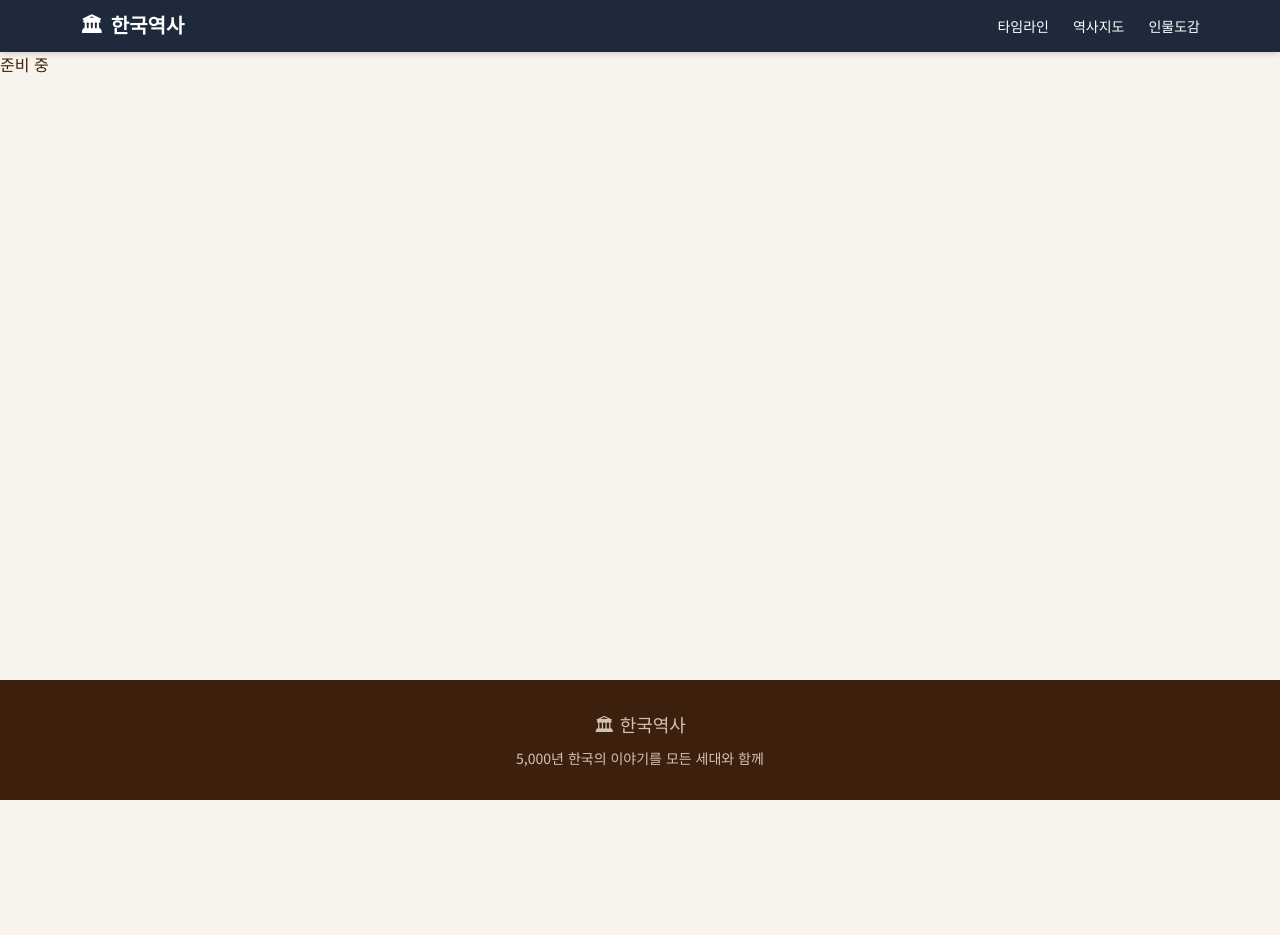
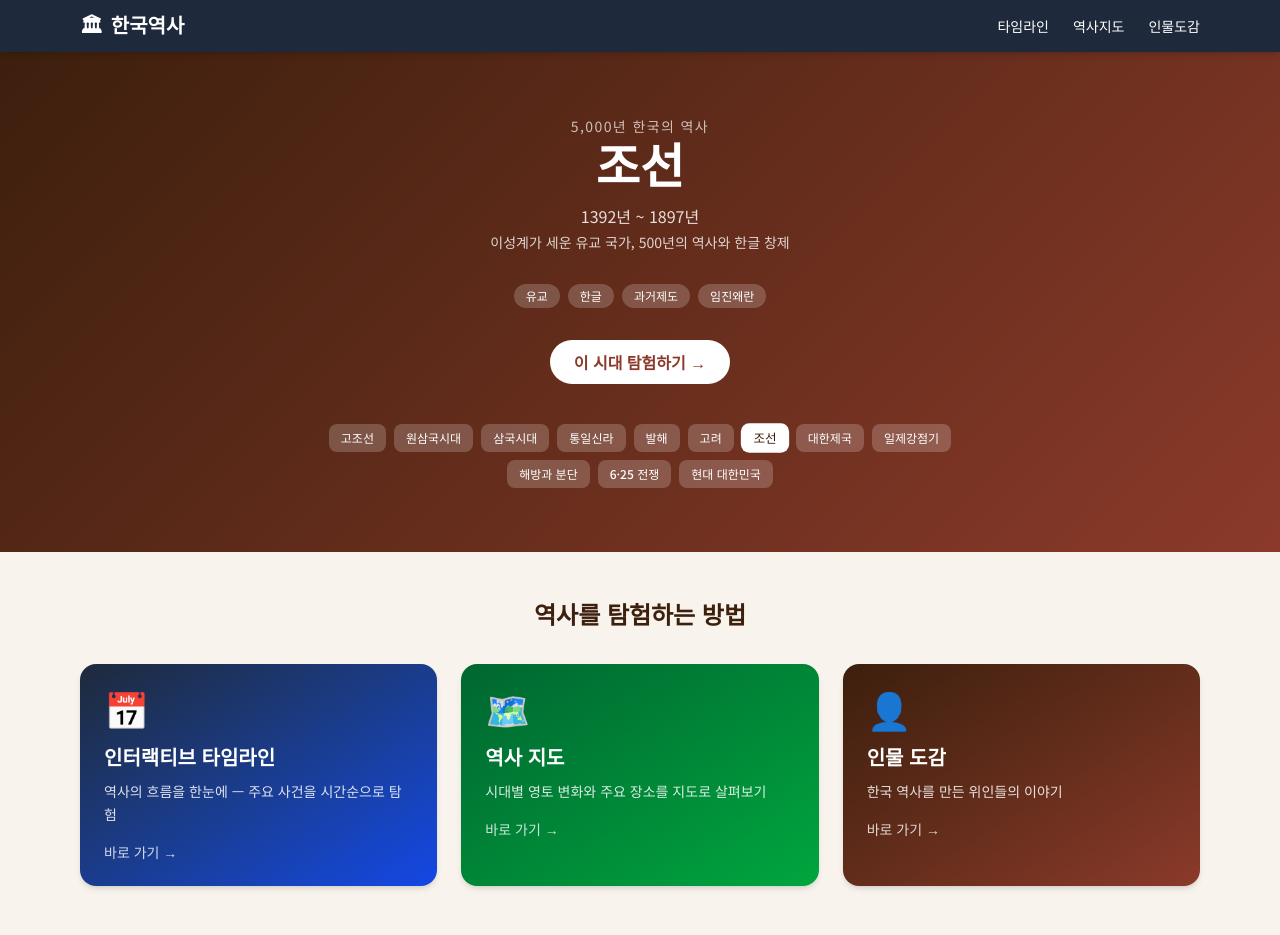
Before and after one commit to hellomrma/Korea-History, a Next.js app: page / in a window 1280 px wide. Shown: the top 935 px of the page. Before the commit the page ends 800 px from the top, so only its background shows below. Built offline with nearby package versions, Linux system fonts and the light colour scheme.

Commit message:
feat: 홈 페이지 — 타임라인 히어로 + 바로가기 카드 + 시대 그리드

```diff
--- a/app/page.tsx
+++ b/app/page.tsx
@@ -1,3 +1,25 @@
-export default function Home() {
-  return <div>준비 중</div>
+import { getAllEras } from '@/lib/eras'
+import EraHero from '@/components/home/EraHero'
+import QuickLinks from '@/components/home/QuickLinks'
+import EraCard from '@/components/ui/EraCard'
+
+export default function HomePage() {
+  const eras = getAllEras().sort((a, b) => a.order - b.order)
+
+  return (
+    <>
+      <EraHero eras={eras} />
+      <QuickLinks />
+      <section className="max-w-6xl mx-auto px-4 pb-16">
+        <h2 className="font-serif text-2xl font-bold text-traditional-dark text-center mb-8">
+          전체 시대 보기
+        </h2>
+        <div className="grid grid-cols-1 sm:grid-cols-2 lg:grid-cols-3 gap-5">
+          {eras.map((era) => (
+            <EraCard key={era.slug} era={era} />
+          ))}
+        </div>
+      </section>
+    </>
+  )
 }
--- /dev/null
+++ b/components/home/EraHero.tsx
@@ -0,0 +1,65 @@
+'use client'
+import { useState } from 'react'
+import Link from 'next/link'
+import type { Era } from '@/types'
+
+function displayYear(y: number): string {
+  return y < 0 ? `기원전 ${Math.abs(y)}년` : `${y}년`
+}
+
+export default function EraHero({ eras }: { eras: Era[] }) {
+  const sorted = [...eras].sort((a, b) => a.order - b.order)
+  const [currentIdx, setCurrentIdx] = useState(6) // default to 조선 (order 7, index 6)
+  const era = sorted[currentIdx]
+
+  return (
+    <section
+      className="relative min-h-[480px] flex flex-col items-center justify-center text-white text-center px-4 py-16 era-transition"
+      style={{ background: `linear-gradient(135deg, #3d1f0d, ${era.color})` }}
+      aria-label={`현재 선택된 시대: ${era.name}`}
+    >
+      <p className="text-sm uppercase tracking-widest opacity-70 mb-2">5,000년 한국의 역사</p>
+      <h1 className="font-serif text-4xl md:text-5xl font-bold mb-3">{era.name}</h1>
+      <p className="text-base opacity-85 mb-1">
+        {displayYear(era.period.start)} ~ {era.period.end ? displayYear(era.period.end) : '현재'}
+      </p>
+      <p className="max-w-md text-sm opacity-80 mb-8">{era.summary}</p>
+
+      <div className="flex flex-wrap gap-2 justify-center mb-8">
+        {era.tags.map((tag) => (
+          <span key={tag} className="bg-white/20 backdrop-blur-sm px-3 py-1 rounded-full text-xs">
+            {tag}
+          </span>
+        ))}
+      </div>
+
+      <Link
+        href={`/era/${era.slug}`}
+        className="bg-white text-traditional font-bold px-6 py-2.5 rounded-full hover:bg-traditional-bg transition-colors mb-10"
+      >
+        이 시대 탐험하기 →
+      </Link>
+
+      <nav aria-label="시대 선택">
+        <ul className="flex gap-2 flex-wrap justify-center max-w-2xl list-none p-0 m-0">
+          {sorted.map((e, idx) => (
+            <li key={e.slug}>
+              <button
+                type="button"
+                onClick={() => setCurrentIdx(idx)}
+                aria-current={idx === currentIdx ? 'true' : undefined}
+                className={`px-3 py-1.5 rounded-lg text-xs font-medium transition-all ${
+                  idx === currentIdx
+                    ? 'bg-white text-traditional-dark font-bold scale-105'
+                    : 'bg-white/20 hover:bg-white/30'
+                }`}
+              >
+                {e.name}
+              </button>
+            </li>
+          ))}
+        </ul>
+      </nav>
+    </section>
+  )
+}
--- /dev/null
+++ b/components/home/QuickLinks.tsx
@@ -0,0 +1,49 @@
+import Link from 'next/link'
+
+const links = [
+  {
+    href: '/timeline',
+    icon: '📅',
+    title: '인터랙티브 타임라인',
+    desc: '역사의 흐름을 한눈에 — 주요 사건을 시간순으로 탐험',
+    color: 'from-navy to-blue-700',
+  },
+  {
+    href: '/map',
+    icon: '🗺️',
+    title: '역사 지도',
+    desc: '시대별 영토 변화와 주요 장소를 지도로 살펴보기',
+    color: 'from-green-800 to-green-600',
+  },
+  {
+    href: '/figures',
+    icon: '👤',
+    title: '인물 도감',
+    desc: '한국 역사를 만든 위인들의 이야기',
+    color: 'from-traditional-dark to-traditional',
+  },
+]
+
+export default function QuickLinks() {
+  return (
+    <section className="max-w-6xl mx-auto px-4 py-12">
+      <h2 className="font-serif text-2xl font-bold text-traditional-dark text-center mb-8">
+        역사를 탐험하는 방법
+      </h2>
+      <div className="grid grid-cols-1 md:grid-cols-3 gap-6">
+        {links.map(({ href, icon, title, desc, color }) => (
+          <Link key={href} href={href} className="block group">
+            <div className={`bg-gradient-to-br ${color} text-white rounded-2xl p-6 shadow-md hover:shadow-xl transition-shadow h-full`}>
+              <div className="text-4xl mb-4" aria-hidden="true">{icon}</div>
+              <h3 className="font-serif text-xl font-bold mb-2">{title}</h3>
+              <p className="text-sm opacity-85 leading-relaxed">{desc}</p>
+              <div className="mt-4 text-sm font-medium opacity-80 group-hover:opacity-100 transition-opacity">
+                바로 가기 →
+              </div>
+            </div>
+          </Link>
+        ))}
+      </div>
+    </section>
+  )
+}
```
